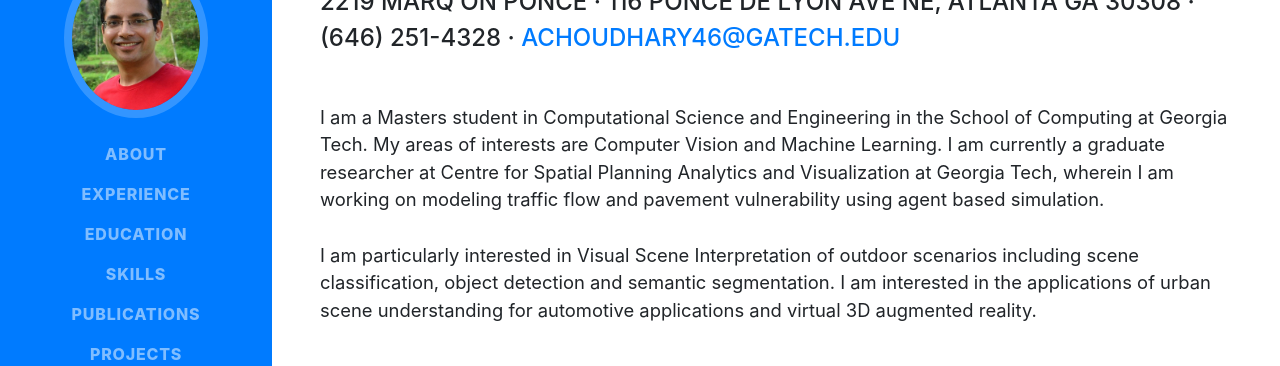
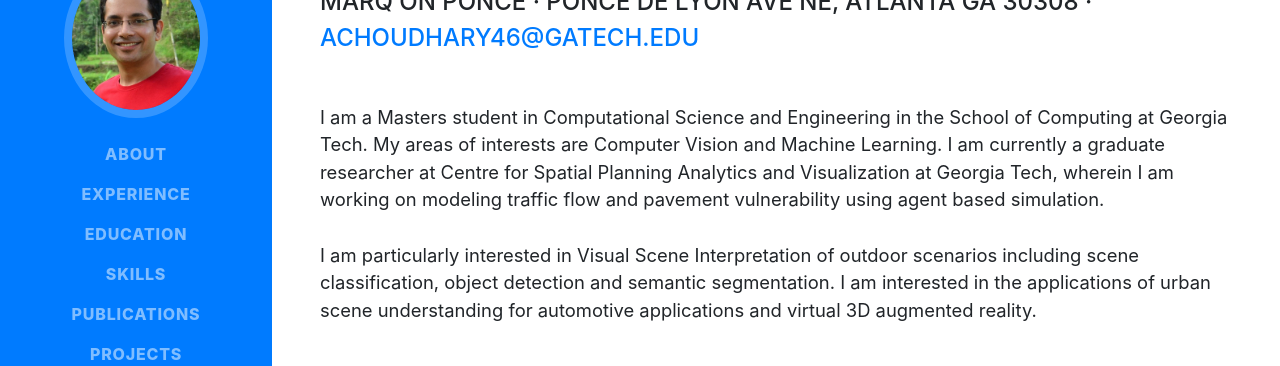
Before and after one commit to simpleweiwei/anichoudhary.github.io, a website with bundled scripts: page index.html in a window 1280 px wide. Shown: the part 218-584 px from the top of the page. Built offline with nearby package versions, Linux system fonts and the light colour scheme; a web font is replaced by a local one.

Commit message:
Update index.html

```diff
--- a/index.html
+++ b/index.html
@@ -69,7 +69,7 @@
           <h1 class="mb-0">Anirudh
             <span class="text-primary">Choudhary</span>
           </h1>
-          <div class="subheading mb-5">2219 Marq on Ponce · 116 Ponce De Lyon Ave NE, Atlanta GA 30308 · (646) 251-4328 ·
+          <div class="subheading mb-5">Marq on Ponce · Ponce De Lyon Ave NE, Atlanta GA 30308 ·
             <a href="mailto:achoudhary46@gatech.edu">achoudhary46@gatech.edu</a>
           </div>
           <p class="lead mb-5">I am a Masters student in Computational Science and Engineering in the School of Computing at Georgia Tech.
```
